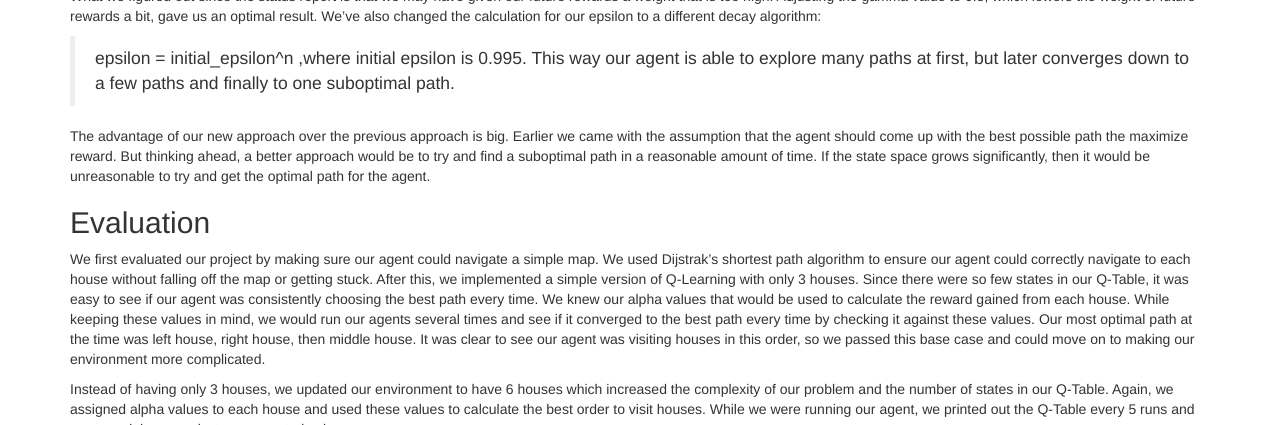
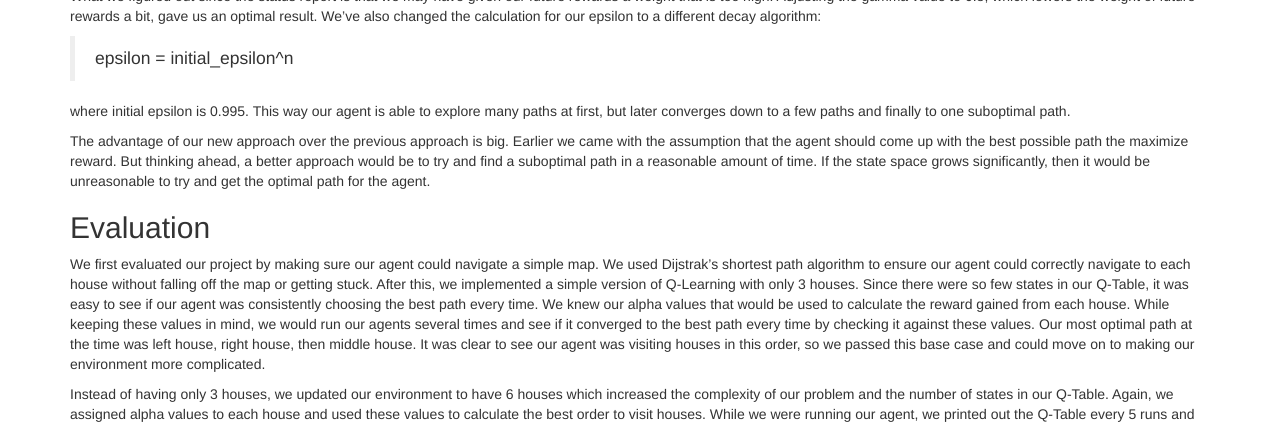
Before and after one commit to alonmaor/DashCraft, a Jekyll site: the page built from docs/final.md, in a window 1280 px wide and 900 px high, scrolled down 1459 px, cut to the strip 212-637 px from the top of the window. Built offline with Jekyll 4.4.1, drawn with Linux system fonts in a browser that asks for light colours.

Commit message:
Update final.md

```diff
--- a/docs/final.md
+++ b/docs/final.md
@@ -31,7 +31,8 @@ where q = the current state, a = the chosen action, R = the immediate reward, x
 
 What we figured out since the status report is that we may have given our future rewards a weight that is too high. Adjusting the gamma value to 0.8, which lowers the weight of future rewards a bit, gave us an optimal result. We've also changed the calculation for our epsilon to a different decay algorithm:
 >epsilon = initial_epsilon^n
- ,where initial epsilon is 0.995. This way our agent is able to explore many paths at first, but later converges down to a few paths and finally to one suboptimal path.
+
+where initial epsilon is 0.995. This way our agent is able to explore many paths at first, but later converges down to a few paths and finally to one suboptimal path.
 
 The advantage of our new approach over the previous approach is big. Earlier we came with the assumption that the agent should come up with the best possible path the maximize reward. But thinking ahead, a better approach would be to try and find a suboptimal path in a reasonable amount of time. If the state space grows significantly, then it would be unreasonable to try and get the optimal path for the agent.
 
```
